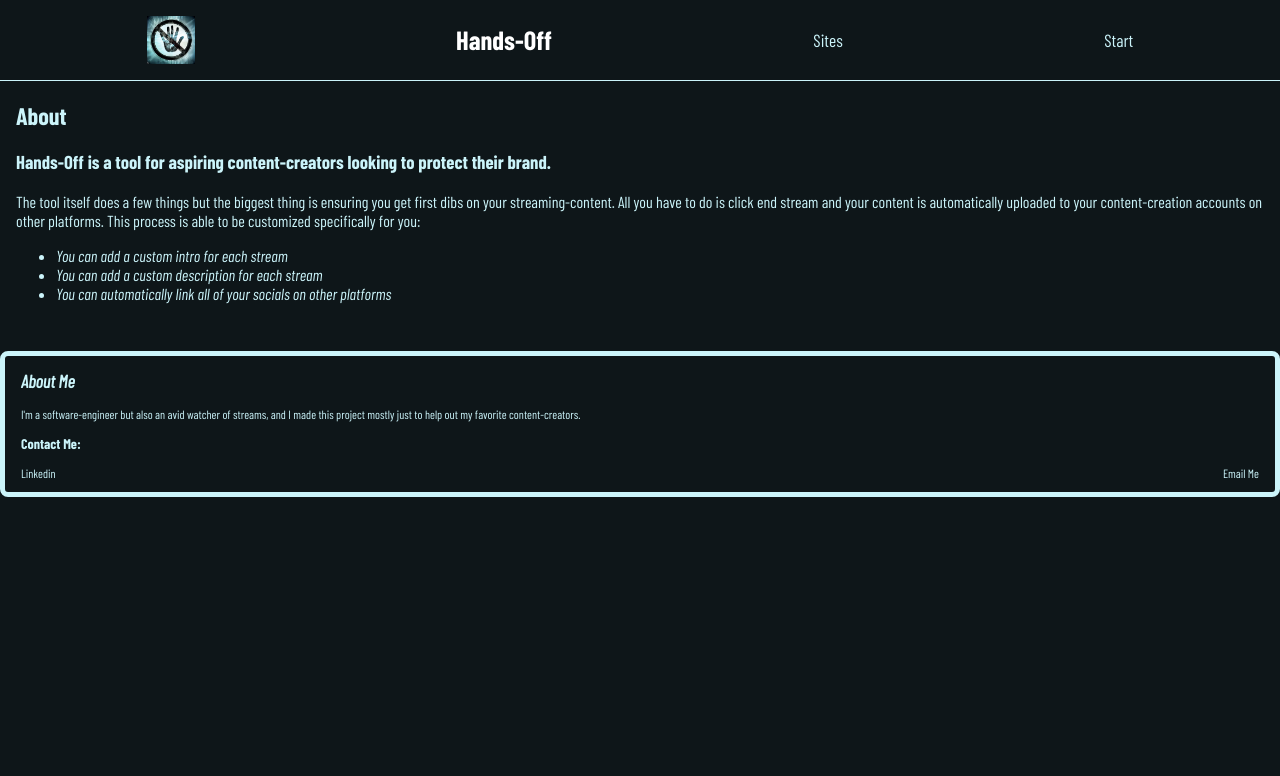
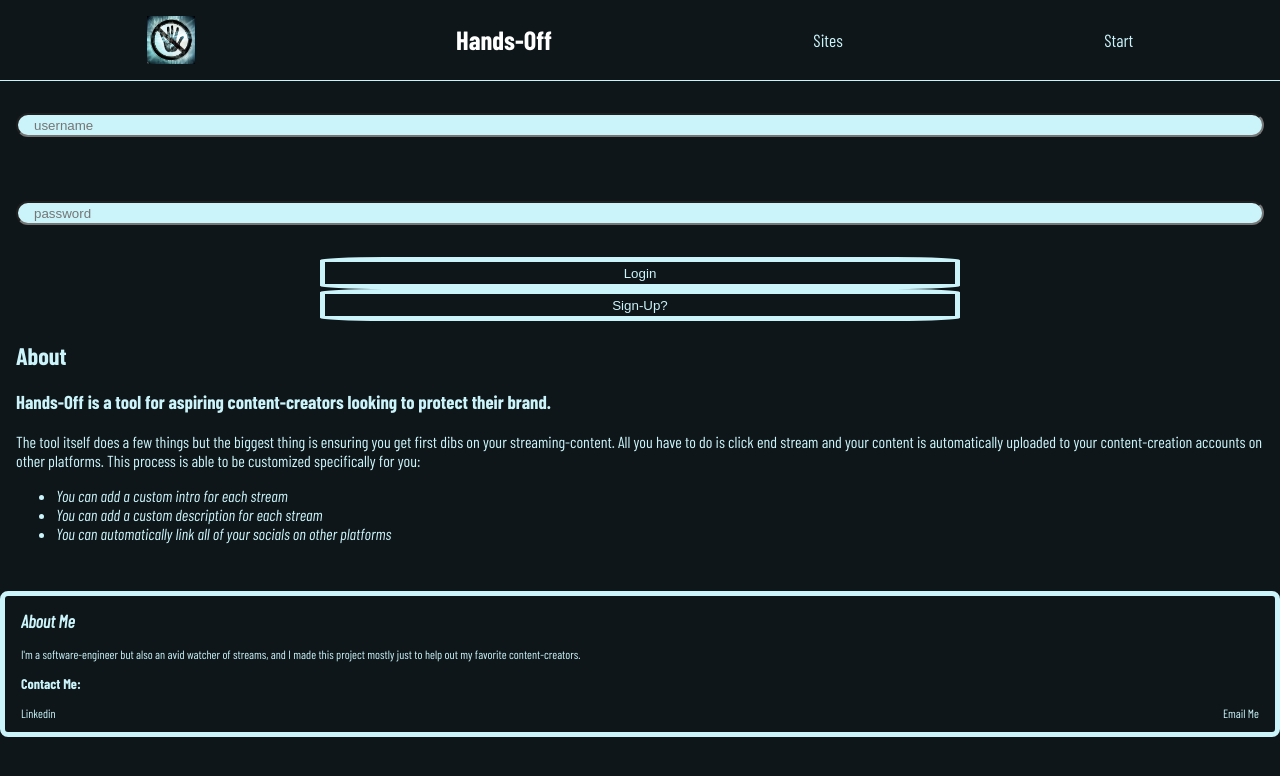
Before and after one commit to mace-stev/hands-off-frontend, a React (Create React App) app: page / in a window 1280 px wide. Shown: the top 776 px of the page. Built offline with nearby package versions, Linux system fonts and the light colour scheme; what obs-websocket-js would draw is missing.

Commit message:
Added the start to a sign-in page and began working on safe password storage

```diff
--- a/package.json
+++ b/package.json
@@ -11,9 +11,10 @@
     "@testing-library/user-event": "^14.5.1",
     "assert": "^2.1.0",
     "axios": "^1.5.0",
+    "bcrypt": "^5.1.1",
     "console-browserify": "^1.2.0",
     "constants-browserify": "^1.0.0",
-    "electron": "^26.2.4",
+    "fs": "^0.0.1-security",
     "https-browserify": "^1.0.0",
     "newrelic": "^11.1.0",
     "node-polyfill-webpack-plugin": "^2.0.1",
--- a/src/App.js
+++ b/src/App.js
@@ -4,6 +4,7 @@ import PostForm from "../src/components/PostForm/PostForm"
 import Navbar from "../src/components/Navbar/Navbar"
 import Sites from "../src/components/Sites/Sites"
 import Footer from "../src/components/Footer/Footer"
+
 function App() {
   return (
     <BrowserRouter>
--- a/src/components/Home/Home.jsx
+++ b/src/components/Home/Home.jsx
@@ -1,6 +1,9 @@
 import "./Home.scss"
-function Home(){
-    return(
+import SignIn from "../SignIn/SignIn"
+function Home() {
+    return (
+        <>
+            <SignIn />
             <section className="home">
                 <section className="home__about-section">
                     <h2>About</h2>
@@ -13,6 +16,7 @@ function Home(){
                     </ul>
                 </section>
             </section>
+        </>
     );
 }
 export default Home;
--- a/src/components/Navbar/Navbar.jsx
+++ b/src/components/Navbar/Navbar.jsx
@@ -1,14 +1,18 @@
 import { NavLink } from "react-router-dom"
 import logo from "../../assets/Hands-Off-logo.jpg"
 import "./Navbar.scss"
+import {useNavigate, useLocation} from "react-router-dom"
+
 function Navbar(){
+    const location=useLocation()
+
 
     return(
     <section className="navbar">
     <NavLink to="/"><img src={logo} alt="Hands-Off Logo" className="hands-off-logo"/></NavLink>
     <h1>Hands-Off</h1>
-<   NavLink to="/sites" className="navlink-text">Sites</NavLink>
-    <NavLink to="/post" className="navlink-text">Start</NavLink>
+    < NavLink to="/sites" state={location.state} className="navlink-text">Sites</NavLink>
+    <NavLink to="/post" className="navlink-text" state={location.state}>Start</NavLink>
     </section>)
 }
 export default Navbar;
--- a/src/components/PostForm/PostForm.scss
+++ b/src/components/PostForm/PostForm.scss
@@ -4,10 +4,7 @@
 .PostForm__OBS-server{
     padding: 1rem;
     & input{
-        width: 100%;
-        margin: .25rem 0;
-        padding: 0;
-        box-sizing: border-box;
+        @include textInput;
     }
 .PostForm__OBS--submit{
     height: 3rem;
--- /dev/null
+++ b/src/components/SignIn/SignIn.jsx
@@ -0,0 +1,65 @@
+import Popup from 'reactjs-popup';
+import { useState } from 'react';
+import 'reactjs-popup/dist/index.css';
+import { useNavigate, useLocation } from "react-router-dom";
+
+import axios from 'axios'
+import "./SignIn.scss"
+const keytar= require('keytar')
+const port = process.env.PORT || 4234
+
+function SignIn() {
+    const [open, setOpen] = useState(false);
+    const location = useLocation()
+    const navigate = useNavigate()
+    const loggedIn = false
+
+
+    function signUp(){
+
+    }
+
+    function popupHandler(e) {
+        e.preventDefault()
+
+
+
+    }
+    function signinHandler(e) {
+        e.preventDefault()
+        keytar.getPassword('hands-off', e.target.username.value)
+            .then((data) => {
+                if (data.response === e.target.password) {
+                    loggedIn(true)
+                    navigate('/post')
+
+                }
+                alert('Wrong, try again')
+                return
+            })
+    }
+    return (
+        <>
+            <form className="sign-in-form" onSubmit={(e) => { signinHandler(e) }}>
+                <input className="sign-in-form__username" name="username" required placeholder="username"></input>
+                <input type="password" className="sign-in-form__password" name="password" required placeholder="password"></input>
+                <button type="submit" placeholder="Login" className="sign-in-form__login">Login</button>
+            </form>
+            <button placeholder="Sign-up?" onClick={(e) => {
+                e.preventDefault()
+                setOpen(true)
+            }} className={"signup-button"}>Sign-Up?</button>
+            <Popup open={open} position="center center" closeOnDocumentClick={false} className="signup_popup">
+                <form className="signup__popup" onSubmit={(e) => { popupHandler(e) }}>
+                    <button onClick={() => setOpen(false)}>Close</button>
+                    <input type="text" name="account" placeholder='username' required></input>
+                    <input type="password" name="password" placeholder='password' required></input>
+                    <input type='file' name="saveFile" placeholder='Where do you want to save your profile?' className="signup__popup--saveDir" directory="" webkitdirectory="" multiple></input>
+                    <input type="submit" placeholder="Create Profile"></input>
+                </form>
+            </Popup>
+
+        </>
+    )
+}
+export default SignIn;
--- /dev/null
+++ b/src/components/SignIn/SignIn.scss
@@ -0,0 +1,44 @@
+@use "../../styles/partials/general" as *;
+@use "../../styles/partials/variables" as *;
+@use "../../styles/partials/mixins" as *;
+
+.sign-in-form {
+    display: flex;
+    flex-direction: column;
+    width: 100%;
+
+
+    & .sign-in-form__username {
+
+        @include textInput;
+
+    }
+
+    & .sign-in-form__password {
+        @include textInput;
+    }
+
+    & .sign-in-form__login {
+        @include button
+    }
+}
+
+.signup-button {
+    @include button;
+    display: block;
+}
+.popup-content{
+    width: 100%;
+    height: fit-content;
+    background: #CBF4FA;
+}
+
+.signup__popup {
+    background: #CBF4FA;
+    width: 100%;
+
+    .signup__popup--saveDir {
+
+
+    }
+}
--- a/src/styles/partials/_mixins.scss
+++ b/src/styles/partials/_mixins.scss
@@ -1,3 +1,25 @@
+@mixin textInput{
+    height: 1.5rem;
+    border-radius: 1rem;
+    padding: 0;
+    box-sizing:border-box;
+    display: block;
+    margin: 2rem 1rem;
+    padding-left: 1rem;
+    background-color:#CBF4FA;
+    color: #0E1619;
+}
+@mixin button{
+        height: 2rem;
+        width:50%;
+        border: 5px solid #CBF4FA;
+        background: #0E1619;
+        color: #CBF4FA;
+        border-radius: 10%;
+        margin: auto;
+        text-align: center;
+        @content;
+}
 @mixin tablet{
     @content;
 }
```
Also changed, not shown: src/components/SignIn/Sign-In.jsx (deleted, +0 -61 lines), 1 other file (tests, documents, lock files or other folders). Lines whose indentation alone changed are shown as unchanged.
